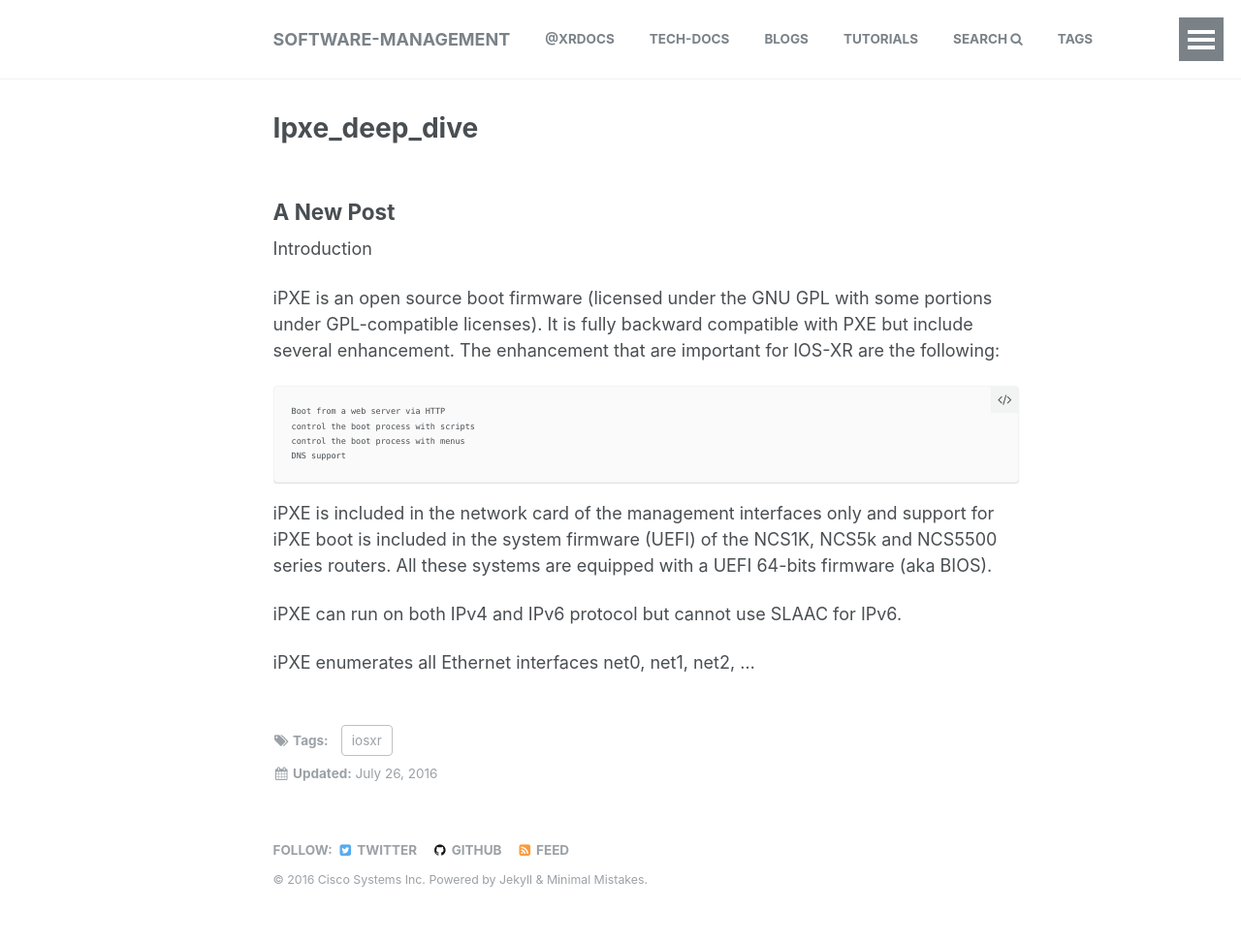
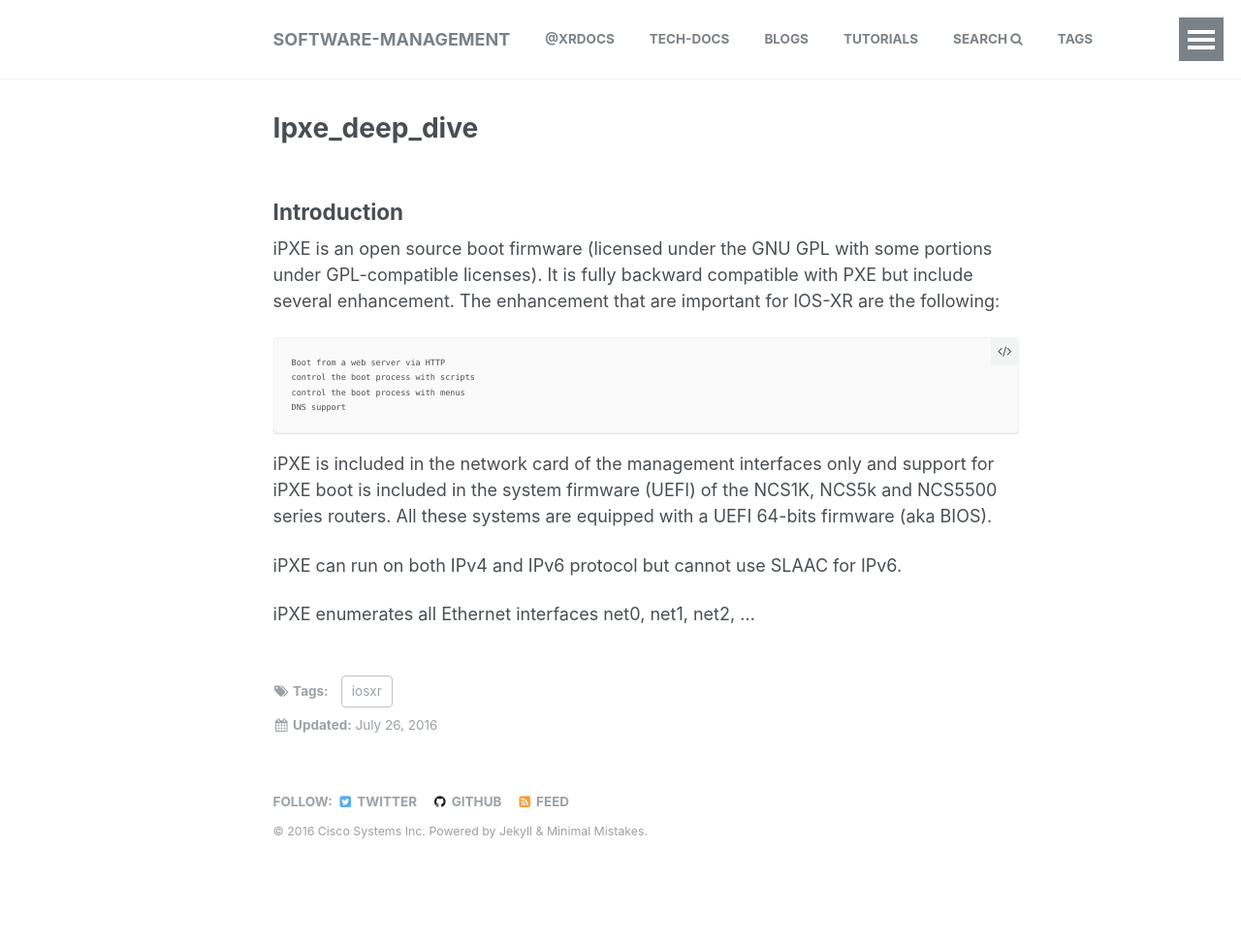
Before and after one commit to xrdocs/software-management, a Jekyll site: the page built from _techdocs/iPXE_Deep_Dive.md, in a window 1280 px wide. Shown: the whole page at 97% size. Built offline with Jekyll 4.4.1, drawn with Linux system fonts in a browser that asks for light colours; after the commit the page ends 921 px from its top, so only the background shows below that.

Commit message:
Created iPXE_Deep_Dive.md

```diff
--- a/_techdocs/iPXE_Deep_Dive.md
+++ b/_techdocs/iPXE_Deep_Dive.md
@@ -7,10 +7,7 @@ tags:
   - iosxr
 position: hidden
 ---
-## A New Post
-
-
-Introduction
+## Introduction
 
 iPXE is an open source boot firmware (licensed under the GNU GPL with some portions under GPL-compatible licenses). It is fully backward compatible with PXE but include several enhancement. The enhancement that are important for IOS-XR are the following:
 
```
